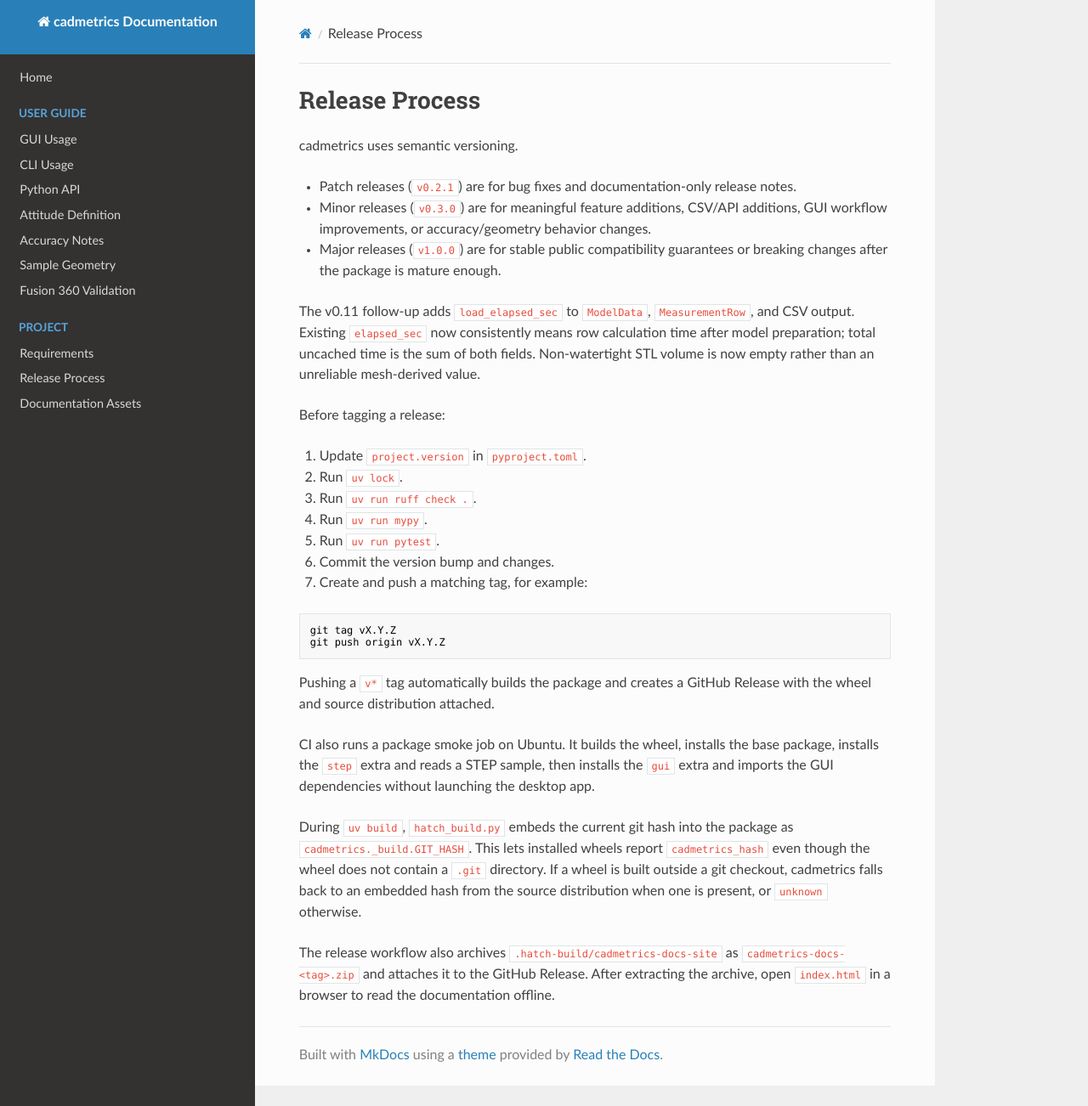
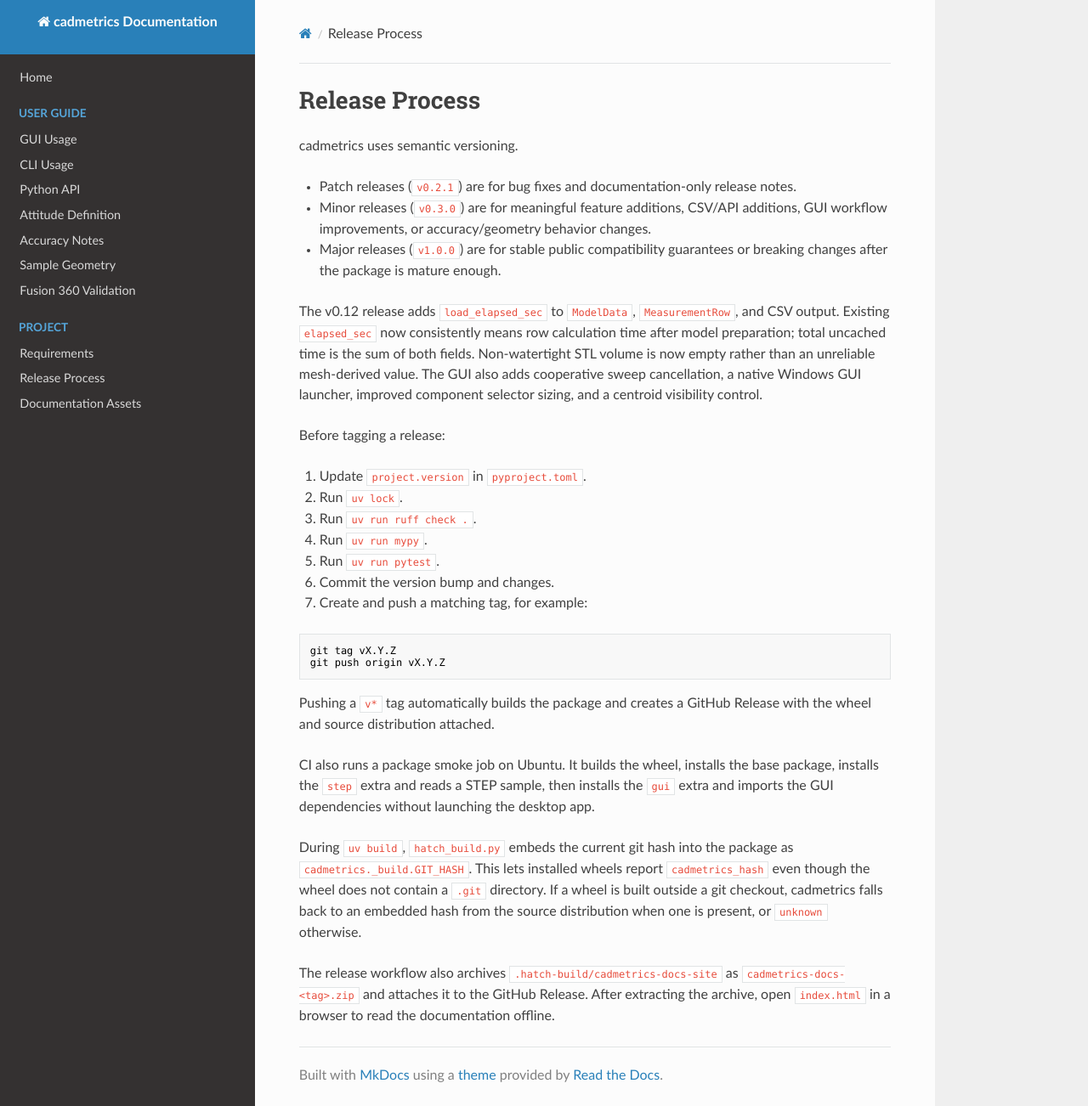
Before and after one commit to pandorobo11/cadmetrics, an MkDocs documentation site: the page built from docs/release.md, in a window 1280 px wide and 1302 px high. Shown: the whole window at 85% size. Built offline with MkDocs 1.6.1, drawn with Linux system fonts in a browser that asks for light colours; nearby versions of some CDN libraries.

Commit message:
Release v0.12.0

```diff
--- a/docs/release.md
+++ b/docs/release.md
@@ -8,10 +8,11 @@ cadmetrics uses semantic versioning.
 - Major releases (`v1.0.0`) are for stable public compatibility guarantees or breaking changes
   after the package is mature enough.
 
-The v0.11 follow-up adds `load_elapsed_sec` to `ModelData`, `MeasurementRow`, and CSV output.
+The v0.12 release adds `load_elapsed_sec` to `ModelData`, `MeasurementRow`, and CSV output.
 Existing `elapsed_sec` now consistently means row calculation time after model preparation;
 total uncached time is the sum of both fields. Non-watertight STL volume is now empty rather than
-an unreliable mesh-derived value.
+an unreliable mesh-derived value. The GUI also adds cooperative sweep cancellation, a native
+Windows GUI launcher, improved component selector sizing, and a centroid visibility control.
 
 Before tagging a release:
 
--- a/pyproject.toml
+++ b/pyproject.toml
@@ -1,6 +1,6 @@
 [project]
 name = "cadmetrics"
-version = "0.11.0"
+version = "0.12.0"
 description = "CLI and Python API for CAD volume, surface area, and projected area metrics."
 readme = "README.md"
 requires-python = ">=3.12,<3.13"
```
Also changed, not shown: 1 other file.
